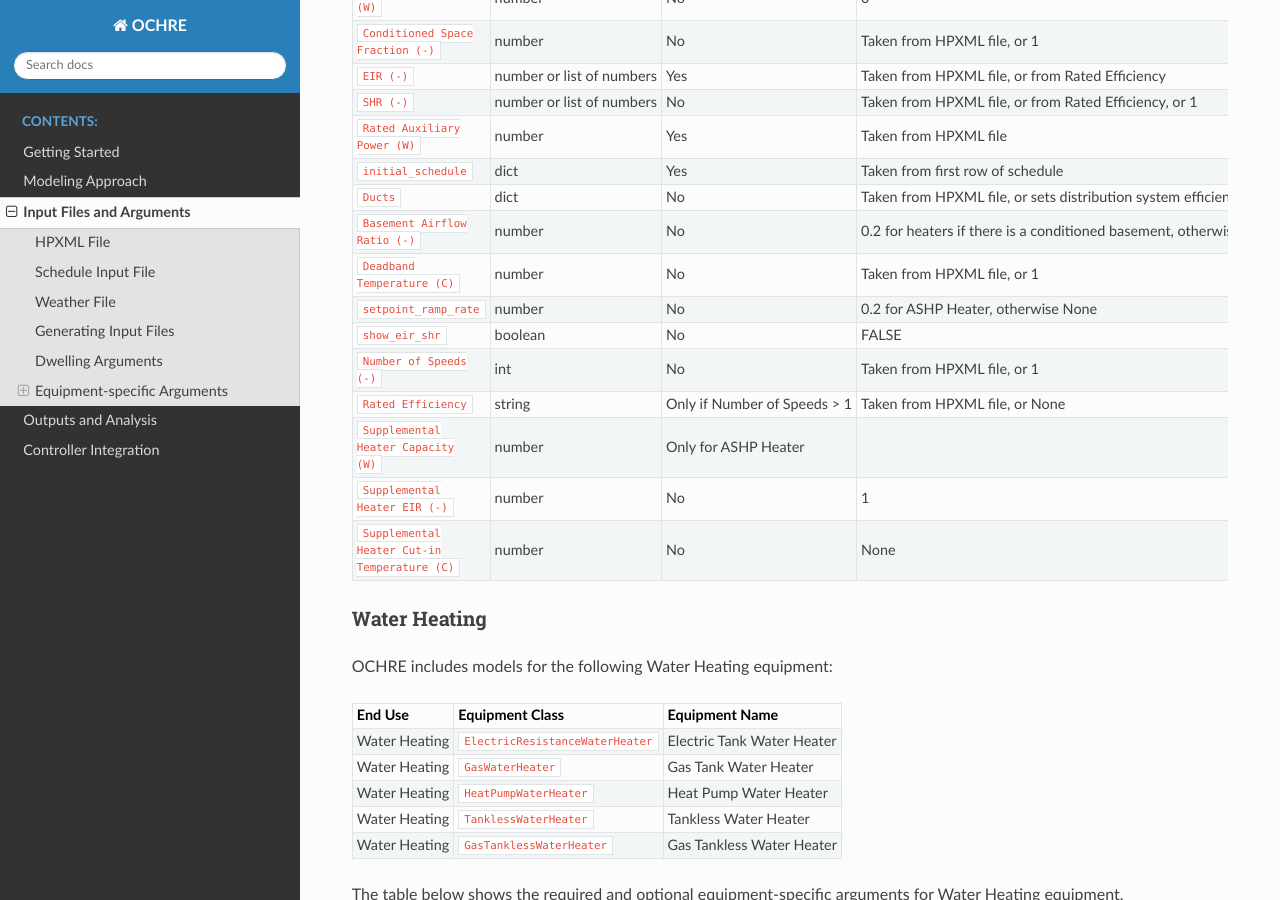
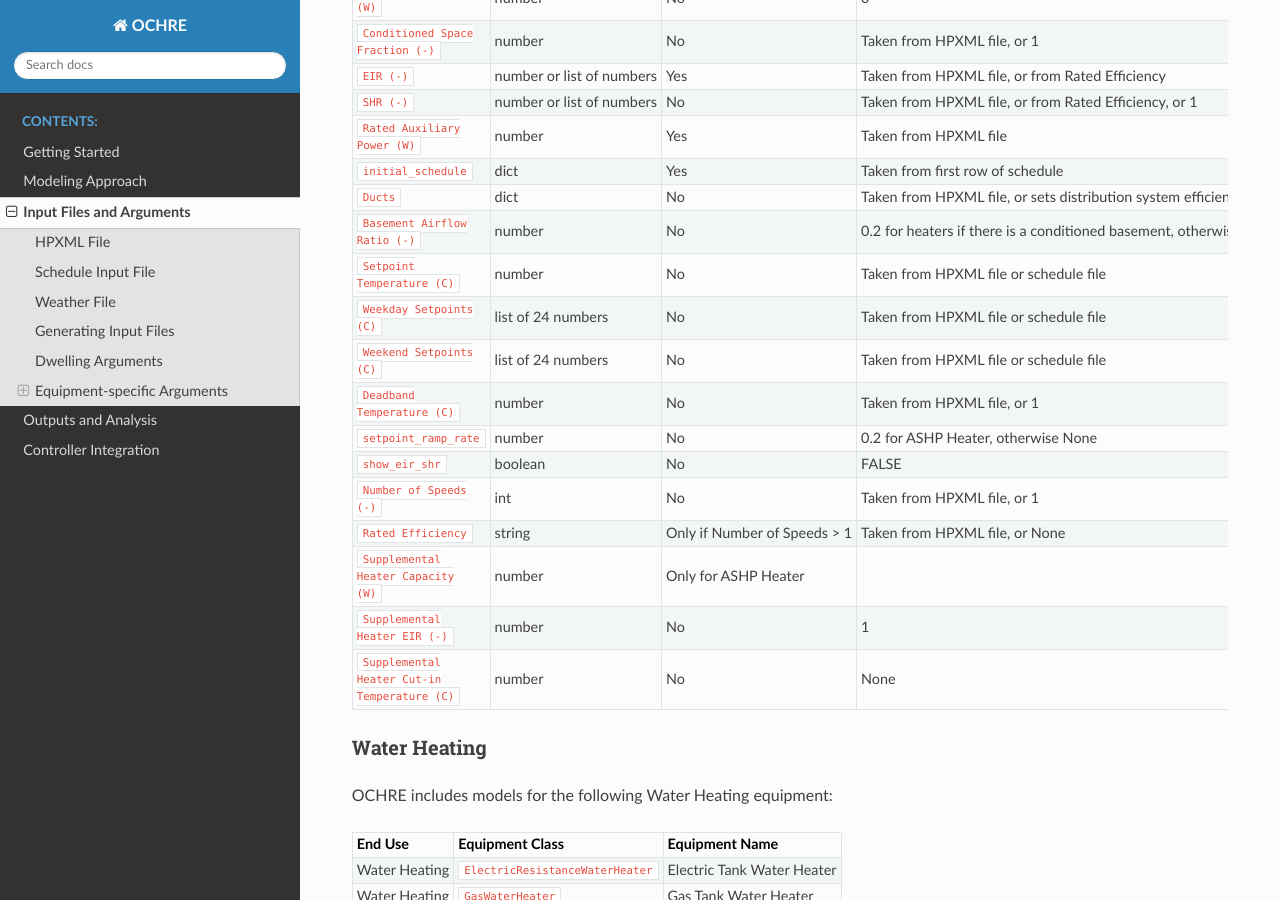
Before and after one commit to NREL/OCHRE, a Sphinx documentation site: the page built from docs/source/InputsAndArguments.rst, in a window 1280 px wide and 900 px high, scrolled down 5619 px. Built offline with Sphinx 7.4.7 and the Read the Docs theme 2.0.0, drawn with Linux system fonts in a browser that asks for light colours.

Commit message:
add HVAC setpoint inputs to docs

```diff
--- a/docs/source/InputsAndArguments.rst
+++ b/docs/source/InputsAndArguments.rst
@@ -371,6 +371,12 @@
 +------------------------------------------------+---------------------------+------------------------------+--------------------------------------------------------------------+--------------------------------------------------------------------------------------------------------------------+
 | ``Basement Airflow Ratio (-)``                 | number                    | No                           | 0.2 for heaters if there is a conditioned basement, otherwise 0    | Ratio of airflow and HVAC capacity to send to conditioned basement. For heaters only                               |
 +------------------------------------------------+---------------------------+------------------------------+--------------------------------------------------------------------+--------------------------------------------------------------------------------------------------------------------+
+| ``Setpoint Temperature (C)``                   | number                    | No                           | Taken from HPXML file or schedule file                             | Constant setpoint temperature                                                                                      |
++------------------------------------------------+---------------------------+------------------------------+--------------------------------------------------------------------+--------------------------------------------------------------------------------------------------------------------+
+| ``Weekday Setpoints (C)``                      | list of 24 numbers        | No                           | Taken from HPXML file or schedule file                             | Hourly weekday setpoint temperatures by hour                                                                       |
++------------------------------------------------+---------------------------+------------------------------+--------------------------------------------------------------------+--------------------------------------------------------------------------------------------------------------------+
+| ``Weekend Setpoints (C)``                      | list of 24 numbers        | No                           | Taken from HPXML file or schedule file                             | Hourly weekend setpoint temperatures by hour. Defaults to weekday temperatures if they are included.               |
++------------------------------------------------+---------------------------+------------------------------+--------------------------------------------------------------------+--------------------------------------------------------------------------------------------------------------------+
 | ``Deadband Temperature (C)``                   | number                    | No                           | Taken from HPXML file, or 1                                        | Size of temperature deadband in degC. Can also be specified in the schedule                                        |
 +------------------------------------------------+---------------------------+------------------------------+--------------------------------------------------------------------+--------------------------------------------------------------------------------------------------------------------+
 | ``setpoint_ramp_rate``                         | number                    | No                           | 0.2 for ASHP Heater, otherwise None                                | Maximum ramp rate of thermostat setpoint, in degC/min                                                              |
```
